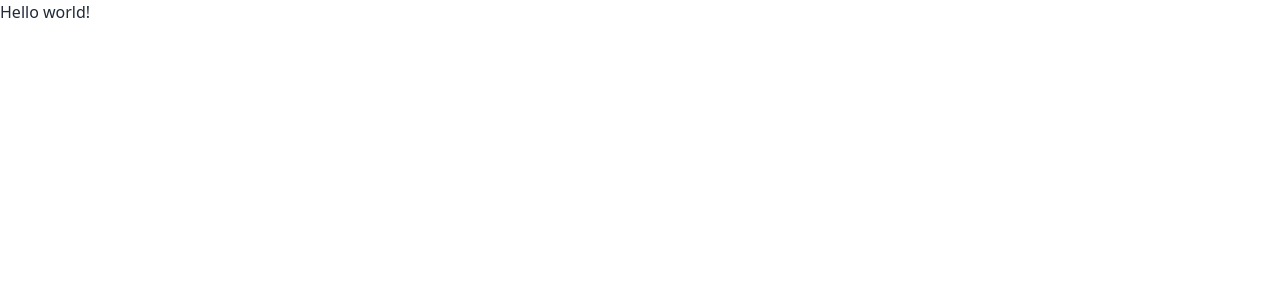
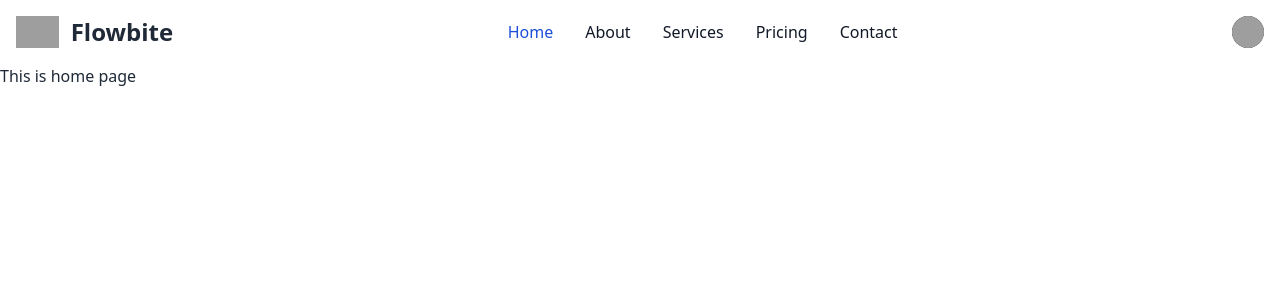
Before and after one commit to Emranhossainshuvo/TimeCraft-3D, a React (Vite) app: page / in a window 1280 px wide. Shown: the top 300 px of the page. Built offline with nearby package versions, Linux system fonts and the light colour scheme; grey boxes are pictures that could not be loaded.

Commit message:
basic navbar created

```diff
--- /dev/null
+++ b/src/Layouts/Main.jsx
@@ -0,0 +1,11 @@
+import Home from "../Pages/Home/Home/Home";
+
+const Main = () => {
+    return (
+        <div>
+            <Home></Home>
+        </div>
+    );
+};
+
+export default Main;
--- /dev/null
+++ b/src/Pages/Home/Home/Home.jsx
@@ -0,0 +1,12 @@
+import Navbar from "../../Shared/Navbar/Navbar";
+
+const Home = () => {
+    return (
+        <div>
+            <Navbar></Navbar>
+            <h3>This is home page</h3>
+        </div>
+    );
+};
+
+export default Home;
--- /dev/null
+++ b/src/Pages/Shared/Navbar/Navbar.jsx
@@ -0,0 +1,162 @@
+const Navbar = () => {
+  return (
+    <>
+      <nav className="bg-white border-gray-200 dark:bg-gray-900">
+        <div className="max-w-screen-xl flex flex-wrap items-center justify-between mx-auto p-4">
+          <a
+            href="https://flowbite.com/"
+            className="flex items-center space-x-3 rtl:space-x-reverse"
+          >
+            <img
+              src="https://flowbite.com/docs/images/logo.svg"
+              className="h-8"
+              alt="Flowbite Logo"
+            />
+            <span className="self-center text-2xl font-semibold whitespace-nowrap dark:text-white">
+              Flowbite
+            </span>
+          </a>
+          <div className="flex items-center md:order-2 space-x-3 md:space-x-0 rtl:space-x-reverse">
+            <button
+              type="button"
+              className="flex text-sm bg-gray-800 rounded-full md:me-0 focus:ring-4 focus:ring-gray-300 dark:focus:ring-gray-600"
+              id="user-menu-button"
+              aria-expanded="false"
+              data-dropdown-toggle="user-dropdown"
+              data-dropdown-placement="bottom"
+            >
+              <span className="sr-only">Open user menu</span>
+              <img
+                className="w-8 h-8 rounded-full"
+                src="/docs/images/people/profile-picture-3.jpg"
+                alt="user photo"
+              />
+            </button>
+            {/* <!-- Dropdown menu --> */}
+            <div
+              className="z-50 hidden my-4 text-base list-none bg-white divide-y divide-gray-100 rounded-lg shadow dark:bg-gray-700 dark:divide-gray-600"
+              id="user-dropdown"
+            >
+              <div className="px-4 py-3">
+                <span className="block text-sm text-gray-900 dark:text-white">
+                  Bonnie Green
+                </span>
+                <span className="block text-sm  text-gray-500 truncate dark:text-gray-400">
+                  name@flowbite.com
+                </span>
+              </div>
+              <ul className="py-2" aria-labelledby="user-menu-button">
+                <li>
+                  <a
+                    href="#"
+                    className="block px-4 py-2 text-sm text-gray-700 hover:bg-gray-100 dark:hover:bg-gray-600 dark:text-gray-200 dark:hover:text-white"
+                  >
+                    Dashboard
+                  </a>
+                </li>
+                <li>
+                  <a
+                    href="#"
+                    className="block px-4 py-2 text-sm text-gray-700 hover:bg-gray-100 dark:hover:bg-gray-600 dark:text-gray-200 dark:hover:text-white"
+                  >
+                    Settings
+                  </a>
+                </li>
+                <li>
+                  <a
+                    href="#"
+                    className="block px-4 py-2 text-sm text-gray-700 hover:bg-gray-100 dark:hover:bg-gray-600 dark:text-gray-200 dark:hover:text-white"
+                  >
+                    Earnings
+                  </a>
+                </li>
+                <li>
+                  <a
+                    href="#"
+                    className="block px-4 py-2 text-sm text-gray-700 hover:bg-gray-100 dark:hover:bg-gray-600 dark:text-gray-200 dark:hover:text-white"
+                  >
+                    Sign out
+                  </a>
+                </li>
+              </ul>
+            </div>
+            <button
+              data-collapse-toggle="navbar-user"
+              type="button"
+              className="inline-flex items-center p-2 w-10 h-10 justify-center text-sm text-gray-500 rounded-lg md:hidden hover:bg-gray-100 focus:outline-none focus:ring-2 focus:ring-gray-200 dark:text-gray-400 dark:hover:bg-gray-700 dark:focus:ring-gray-600"
+              aria-controls="navbar-user"
+              aria-expanded="false"
+            >
+              <span className="sr-only">Open main menu</span>
+              <svg
+                className="w-5 h-5"
+                aria-hidden="true"
+                xmlns="http://www.w3.org/2000/svg"
+                fill="none"
+                viewBox="0 0 17 14"
+              >
+                <path
+                  stroke="currentColor"
+                  strokeLinecap="round"
+                  strokeLinejoin="round"
+                  strokeWidth="2"
+                  d="M1 1h15M1 7h15M1 13h15"
+                />
+              </svg>
+            </button>
+          </div>
+          <div
+            className="items-center justify-between hidden w-full md:flex md:w-auto md:order-1"
+            id="navbar-user"
+          >
+            <ul className="flex flex-col font-medium p-4 md:p-0 mt-4 border border-gray-100 rounded-lg bg-gray-50 md:space-x-8 rtl:space-x-reverse md:flex-row md:mt-0 md:border-0 md:bg-white dark:bg-gray-800 md:dark:bg-gray-900 dark:border-gray-700">
+              <li>
+                <a
+                  href="#"
+                  className="block py-2 px-3 text-white bg-blue-700 rounded md:bg-transparent md:text-blue-700 md:p-0 md:dark:text-blue-500"
+                  aria-current="page"
+                >
+                  Home
+                </a>
+              </li>
+              <li>
+                <a
+                  href="#"
+                  className="block py-2 px-3 text-gray-900 rounded hover:bg-gray-100 md:hover:bg-transparent md:hover:text-blue-700 md:p-0 dark:text-white md:dark:hover:text-blue-500 dark:hover:bg-gray-700 dark:hover:text-white md:dark:hover:bg-transparent dark:border-gray-700"
+                >
+                  About
+                </a>
+              </li>
+              <li>
+                <a
+                  href="#"
+                  className="block py-2 px-3 text-gray-900 rounded hover:bg-gray-100 md:hover:bg-transparent md:hover:text-blue-700 md:p-0 dark:text-white md:dark:hover:text-blue-500 dark:hover:bg-gray-700 dark:hover:text-white md:dark:hover:bg-transparent dark:border-gray-700"
+                >
+                  Services
+                </a>
+              </li>
+              <li>
+                <a
+                  href="#"
+                  className="block py-2 px-3 text-gray-900 rounded hover:bg-gray-100 md:hover:bg-transparent md:hover:text-blue-700 md:p-0 dark:text-white md:dark:hover:text-blue-500 dark:hover:bg-gray-700 dark:hover:text-white md:dark:hover:bg-transparent dark:border-gray-700"
+                >
+                  Pricing
+                </a>
+              </li>
+              <li>
+                <a
+                  href="#"
+                  className="block py-2 px-3 text-gray-900 rounded hover:bg-gray-100 md:hover:bg-transparent md:hover:text-blue-700 md:p-0 dark:text-white md:dark:hover:text-blue-500 dark:hover:bg-gray-700 dark:hover:text-white md:dark:hover:bg-transparent dark:border-gray-700"
+                >
+                  Contact
+                </a>
+              </li>
+            </ul>
+          </div>
+        </div>
+      </nav>
+    </>
+  );
+};
+
+export default Navbar;
--- a/src/Routes/Routes.jsx
+++ b/src/Routes/Routes.jsx
@@ -1,8 +1,9 @@
 import { createBrowserRouter } from "react-router-dom";
+import Main from "../Layouts/Main";
 
 export const router = createBrowserRouter([
     {
       path: "/",
-      element: <div>Hello world!</div>,
+      element: <Main></Main>,
     },
   ]);
```
